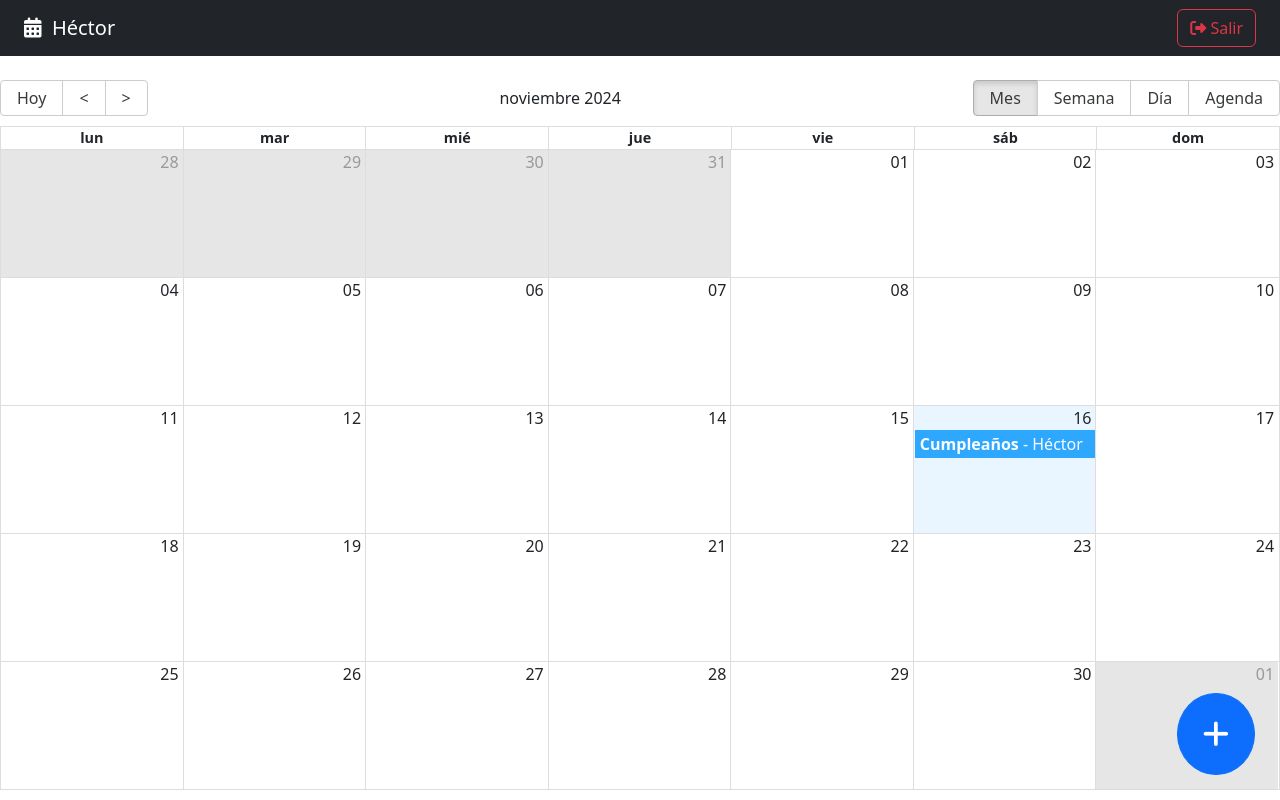
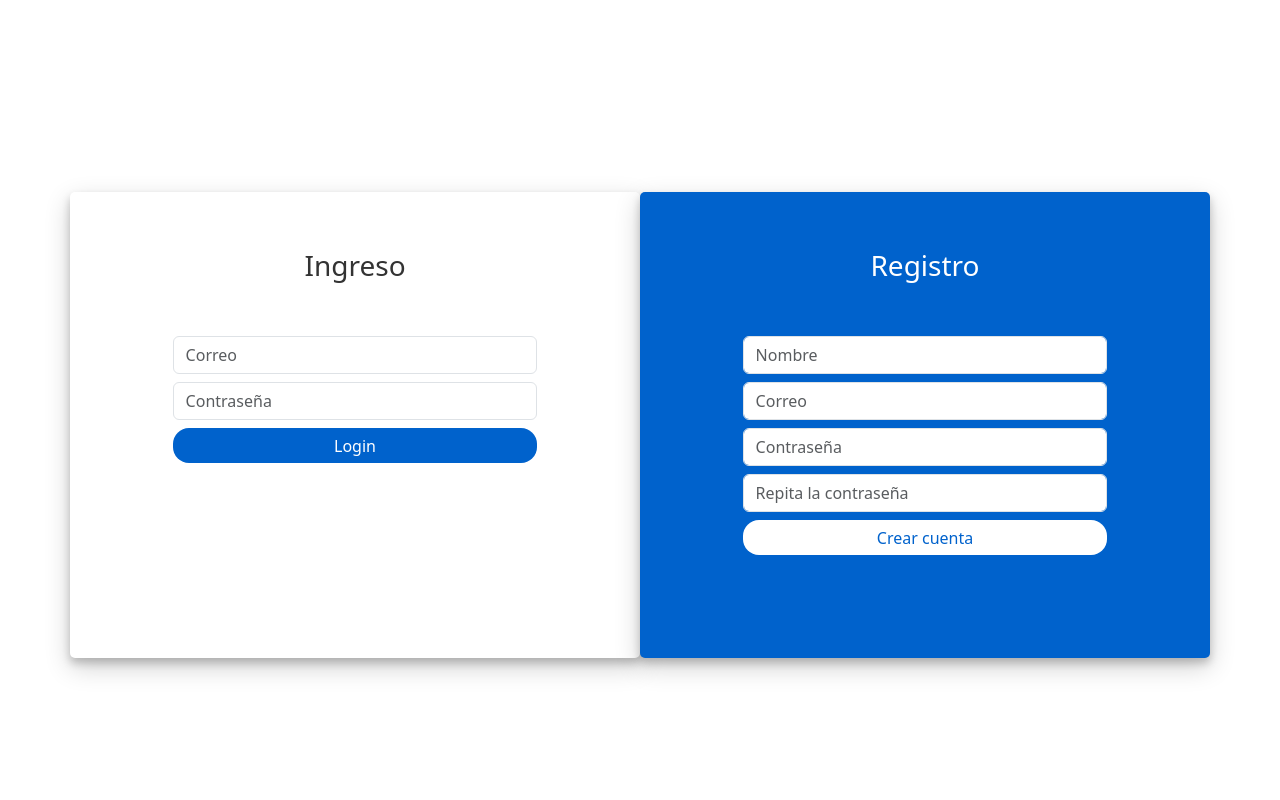
Before and after one commit to hectoralvaez/10-calendar, a React (Vite) app: page /auth/login in a window 1280 px wide. Built offline with nearby package versions, Linux system fonts and the light colour scheme.

Commit message:
📅 🌐 413. useForm - Login y Registro

```diff
--- a/src/auth/pages/LoginPage.jsx
+++ b/src/auth/pages/LoginPage.jsx
@@ -1,17 +1,47 @@
+import { useForm } from "../../hooks";
 import "./LoginPage.css";
 
+const loginFormFields = {
+    loginEmail: '',
+    loginPassword: '',
+}
+
+const registerFormFields = {
+    registerName: '',
+    registerEmail: '',
+    registerPassword: '',
+    registerPassword2: '',
+}
+
 export const LoginPage = () => {
+
+    const { loginEmail, loginPassword, onInputChange: onLoginInputChange } = useForm(loginFormFields);
+    const { registerName, registerEmail, registerPassword, registerPassword2, onInputChange: onRegisterInputChange } = useForm(registerFormFields);
+
+    const loginSubmit = ( event ) => {
+        event.preventDefault();
+        console.log({ loginEmail, loginPassword });
+    }
+
+    const registerSubmit = ( event ) => {
+        event.preventDefault();
+        console.log({ registerName, registerEmail, registerPassword, registerPassword2 });
+    }
+
     return (
         <div className="container login-container">
             <div className="row">
                 <div className="col-md-6 login-form-1">
                     <h3>Ingreso</h3>
-                    <form>
+                    <form onSubmit={ loginSubmit }>
                         <div className="form-group mb-2">
                             <input
                                 type="text"
                                 className="form-control"
                                 placeholder="Correo"
+                                name="loginEmail"
+                                value={ loginEmail }
+                                onChange={ onLoginInputChange }
                             />
                         </div>
                         <div className="form-group mb-2">
@@ -19,6 +49,9 @@
                                 type="password"
                                 className="form-control"
                                 placeholder="Contraseña"
+                                name="loginPassword"
+                                value={ loginPassword }
+                                onChange={ onLoginInputChange }
                             />
                         </div>
                         <div className="d-grid gap-2">
@@ -33,12 +66,15 @@
 
                 <div className="col-md-6 login-form-2">
                     <h3>Registro</h3>
-                    <form>
+                    <form onSubmit={ registerSubmit }>
                         <div className="form-group mb-2">
                             <input
                                 type="text"
                                 className="form-control"
                                 placeholder="Nombre"
+                                name="registerName"
+                                value={ registerName }
+                                onChange={ onRegisterInputChange }
                             />
                         </div>
                         <div className="form-group mb-2">
@@ -46,6 +82,9 @@
                                 type="email"
                                 className="form-control"
                                 placeholder="Correo"
+                                name="registerEmail"
+                                value={ registerEmail }
+                                onChange={ onRegisterInputChange }
                             />
                         </div>
                         <div className="form-group mb-2">
@@ -53,6 +92,9 @@
                                 type="password"
                                 className="form-control"
                                 placeholder="Contraseña"
+                                name="registerPassword"
+                                value={ registerPassword }
+                                onChange={ onRegisterInputChange }
                             />
                         </div>
 
@@ -61,6 +103,9 @@
                                 type="password"
                                 className="form-control"
                                 placeholder="Repita la contraseña"
+                                name="registerPassword2"
+                                value={ registerPassword2 }
+                                onChange={ onRegisterInputChange }
                             />
                         </div>
 
--- a/src/hooks/index.js
+++ b/src/hooks/index.js
@@ -1,3 +1,4 @@
 
 export * from './useCalendarStore';
+export * from './useForm';
 export * from './useUiStore';
--- /dev/null
+++ b/src/hooks/useForm.js
@@ -0,0 +1,59 @@
+import { useEffect, useMemo, useState } from 'react';
+
+export const useForm = ( initialForm = {}, formValidations = {} ) => {
+
+    const [ formState, setFormState ] = useState( initialForm );
+    const [ formValidation, setFormValidation ] = useState({});
+
+    useEffect(() => {
+        createValidators();
+    }, [ formState ])
+
+    useEffect(() => {
+        setFormState( initialForm );
+    }, [ initialForm ])
+
+    const isFormValid = useMemo( () => {
+
+        for (const formValue of Object.keys( formValidation )) {
+            if ( formValidation[formValue] !== null ) return false;
+        }
+
+        return true;
+    }, [ formValidation ]);
+
+
+    const onInputChange = ({ target }) => {
+        const { name, value } = target;
+        setFormState({
+            ...formState,
+            [ name ]: value
+        });
+    }
+
+    const onResetForm = () => {
+        setFormState( initialForm );
+    }
+
+    const createValidators = () => {
+        const formCheckedValues = {};
+
+        for (const formField of Object.keys( formValidations )) {
+            const [ fn, errorMessage ] = formValidations[formField];
+
+            formCheckedValues[`${ formField }Valid`] = fn( formState[formField] ) ? null : errorMessage;
+        }
+
+        setFormValidation( formCheckedValues );
+    }
+
+    return {
+        ...formState,
+        formState,
+        onInputChange,
+        onResetForm,
+
+        ...formValidation,
+        isFormValid
+    }
+}
--- a/src/router/AppRouter.jsx
+++ b/src/router/AppRouter.jsx
@@ -5,8 +5,7 @@
 
 export const AppRouter = () => {
 
-  // const authStatus = 'not-authenticated';
-  const authStatus = 'authenticated';
+  const authStatus = 'not-authenticated'; // authenticated | not-authenticated
 
   return (
     <Routes>
```
Also changed, not shown: 1 other file (tests, documents, lock files or other folders).
